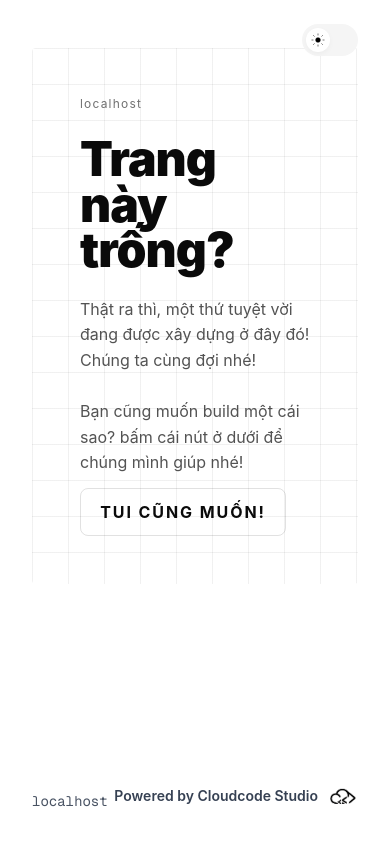
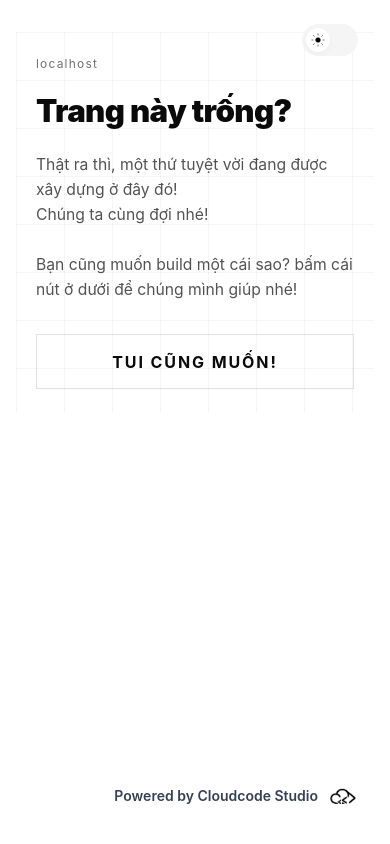
Before and after one commit to RumiDaNeko/domain-parked-for-project-at-cloudcode, a Next.js app: page / in a window 390 px wide. Built offline with nearby package versions, Linux system fonts and the light colour scheme.

Commit message:
Add files via upload

```diff
--- a/app/globals.css
+++ b/app/globals.css
@@ -354,3 +354,50 @@ body::after {
 @media (min-width: 1280px) {
   .hero-grid { padding: 6rem 8rem; }
 }
+
+/* Mobile adjustments */
+@media (max-width: 640px) {
+  .hero-grid {
+    padding: 1.5rem 1.25rem 4.5rem; /* extra bottom space to avoid clipping */
+    background-size: 48px 48px;
+    background-image:
+      linear-gradient(to right, color-mix(in srgb, var(--foreground) 4%, transparent) 1px, transparent 1px),
+      linear-gradient(to bottom, color-mix(in srgb, var(--foreground) 4%, transparent) 1px, transparent 1px);
+    padding-bottom: calc(1.5rem + env(safe-area-inset-bottom));
+  }
+  .hero-headline {
+    font-size: clamp(1.8rem, 8vw, 3rem);
+    line-height: 1.02;
+  }
+  .muted-paragraph {
+    font-size: 0.98rem;
+  }
+  .outlined-button {
+    padding: 0.9rem 1rem;
+  }
+}
+
+/* Remove rounded/card look and make hero full-bleed on very small screens */
+@media (max-width: 640px) {
+  .hero-grid {
+    border-radius: 0 !important;
+    box-shadow: none !important;
+    margin: 0 auto;
+    width: 100%;
+    background-clip: border-box;
+    overflow: visible;
+  }
+}
+
+/* ensure no parent container shows as a rounded card on mobile */
+@media (max-width: 640px) {
+  .hero-grid,
+  .hero-grid > div,
+  .hero-grid * {
+    border-radius: 0 !important;
+    box-shadow: none !important;
+    background-clip: border-box !important;
+  }
+}
+
+/* host visibility handled via Tailwind responsive utilities */
--- a/app/page.tsx
+++ b/app/page.tsx
@@ -1,6 +1,6 @@
 "use client"
 
-import { useEffect, useState } from 'react'
+import React, { useEffect, useState } from 'react'
 
 export default function Home() {
   const [theme, setTheme] = useState<string | null>(null)
@@ -32,14 +32,12 @@ export default function Home() {
     if (next === 'dark') document.documentElement.classList.add('dark')
     else document.documentElement.classList.remove('dark')
     localStorage.setItem('theme', next)
-    // trigger a short animation on the icon
     setAnim(true)
     setTimeout(() => setAnim(false), 700)
   }
 
   return (
     <main className="min-h-screen bg-[var(--background)] flex flex-col transition-colors duration-500">
-      {/* Theme toggle - Top Right (animated switch) */}
       <div className="absolute top-6 right-8">
         <button
           aria-label="Toggle theme"
@@ -48,7 +46,7 @@ export default function Home() {
           className="relative w-14 h-8 flex items-center rounded-full px-1 transition-colors duration-300"
           style={{ background: 'var(--secondary)' }}
         >
-          <span className={`absolute left-1 top-1 w-6 h-6 rounded-full shadow transform transition-transform duration-300 ${theme === 'dark' ? 'translate-x-6 bg-gray-900' : 'translate-x-0 bg-white'}`}>
+          <span className={"absolute left-1 top-1 w-6 h-6 rounded-full shadow transform transition-transform duration-300 " + (theme === 'dark' ? 'translate-x-6 bg-gray-900' : 'translate-x-0 bg-white')}>
             <span className="flex items-center justify-center w-full h-full">
               {theme === 'dark' ? (
                 <svg className={anim ? 'spin-once' : ''} width="14" height="14" viewBox="0 0 24 24" fill="none" xmlns="http://www.w3.org/2000/svg" aria-hidden="true">
@@ -75,17 +73,16 @@ export default function Home() {
         </button>
       </div>
 
-      {/* Main Content Area */}
       {/* Main Content Area - left-aligned hero */}
-        <div className="flex-1 flex items-start justify-start px-8 py-12">
+      <div className="flex-1 flex items-start justify-start px-4 sm:px-8 py-8 sm:py-12">
         <div className="w-full max-w-6xl">
           <div className="hero-grid rounded-xl">
             <div className="max-w-3xl">
               <div className="text-xs tracking-widest text-[var(--muted-foreground)] mb-6">{host || 'example.com'}</div>
               <h1 className="hero-headline">Trang này trống?</h1>
-                <p className="muted-paragraph mt-6">Thật ra thì, một thứ tuyệt vời đang được xây dựng ở đây đó! <br/> Chúng ta cùng đợi nhé! <br/> <br/> Bạn cũng muốn build một cái sao? bấm cái nút ở dưới để chúng mình giúp nhé!</p>
-                <div className="mt-3 flex gap-4">
-                  <a href="https://cloudcode.io.vn" className="outlined-button">Tui Cũng muốn!</a>
+              <p className="muted-paragraph mt-6">Thật ra thì, một thứ tuyệt vời đang được xây dựng ở đây đó!<br/>Chúng ta cùng đợi nhé!<br/><br/>Bạn cũng muốn build một cái sao? bấm cái nút ở dưới để chúng mình giúp nhé!</p>
+              <div className="mt-8 flex flex-col sm:flex-row gap-4">
+                <a href="#" className="outlined-button w-full sm:w-auto text-center">TUI CŨNG MUỐN!</a>
               </div>
             </div>
           </div>
@@ -99,9 +96,10 @@ export default function Home() {
           <img src={theme === 'dark' ? '/cloudcodeLogo-white.png' : '/cloudcodeLogo.png'} alt="Cloudcode Studio" className="h-8" />
         </div>
       </div>
+
       {/* Site address - Bottom Left */}
       <div className="absolute bottom-8 left-8">
-        <a href="/" className="text-sm font-mono text-gray-700 dark:text-white opacity-90">{host || 'example.com'}</a>
+          <a href="/" className="site-host hidden sm:inline-block text-sm font-mono text-gray-700 dark:text-white opacity-90">{host || 'example.com'}</a>
       </div>
     </main>
   )
```
Lines whose indentation alone changed are shown as unchanged.
